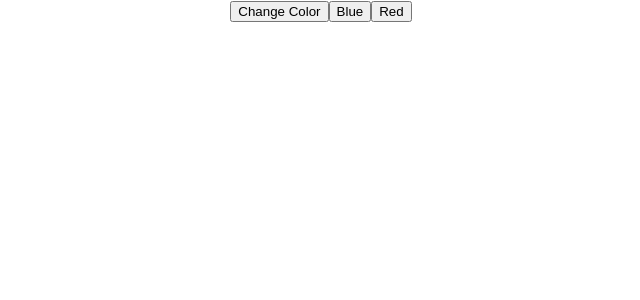
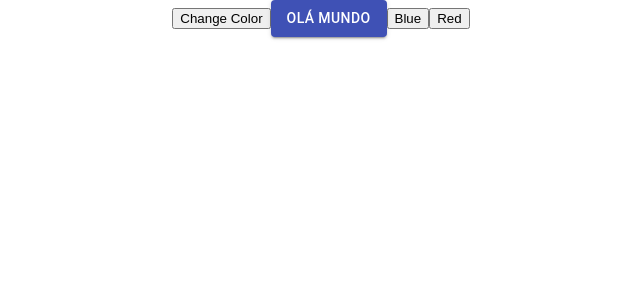
Before and after one commit to BLouzada/react-chat, a React (Create React App) app: page / in a window 1280 px wide. Shown: the top 300 px of the page, without its empty margins (319-959 px from the left). Built offline with nearby package versions, Linux system fonts and the light colour scheme; no server answers.

Commit message:
adicionando material design

```diff
--- a/package.json
+++ b/package.json
@@ -3,6 +3,7 @@
   "version": "0.1.0",
   "private": true,
   "dependencies": {
+    "@material-ui/core": "^4.9.1",
     "@testing-library/jest-dom": "^4.2.4",
     "@testing-library/react": "^9.4.0",
     "@testing-library/user-event": "^7.2.1",
--- a/src/App.js
+++ b/src/App.js
@@ -2,6 +2,7 @@
 import logo from './logo.svg';
 import './App.css';
 import socketIOClient from 'socket.io-client'
+import Button from '@material-ui/core/Button';
 
 function App() {
   const [endpoint, setEndpoint] = useState("localhost:4200");
@@ -21,8 +22,9 @@
   return (
     <div style={{ textAlign: "center" }}>
         <button onClick={() => send() }>Change Color</button>
-
-
+        <Button variant="contained" color="primary">
+          Olá Mundo
+        </Button>
 
         <button id="blue" onClick={() => setColor('blue')}>Blue</button>
         <button id="red" onClick={() => setColor('red')}>Red</button>
```
Also changed, not shown: 1 other file (tests, documents, lock files or other folders).
